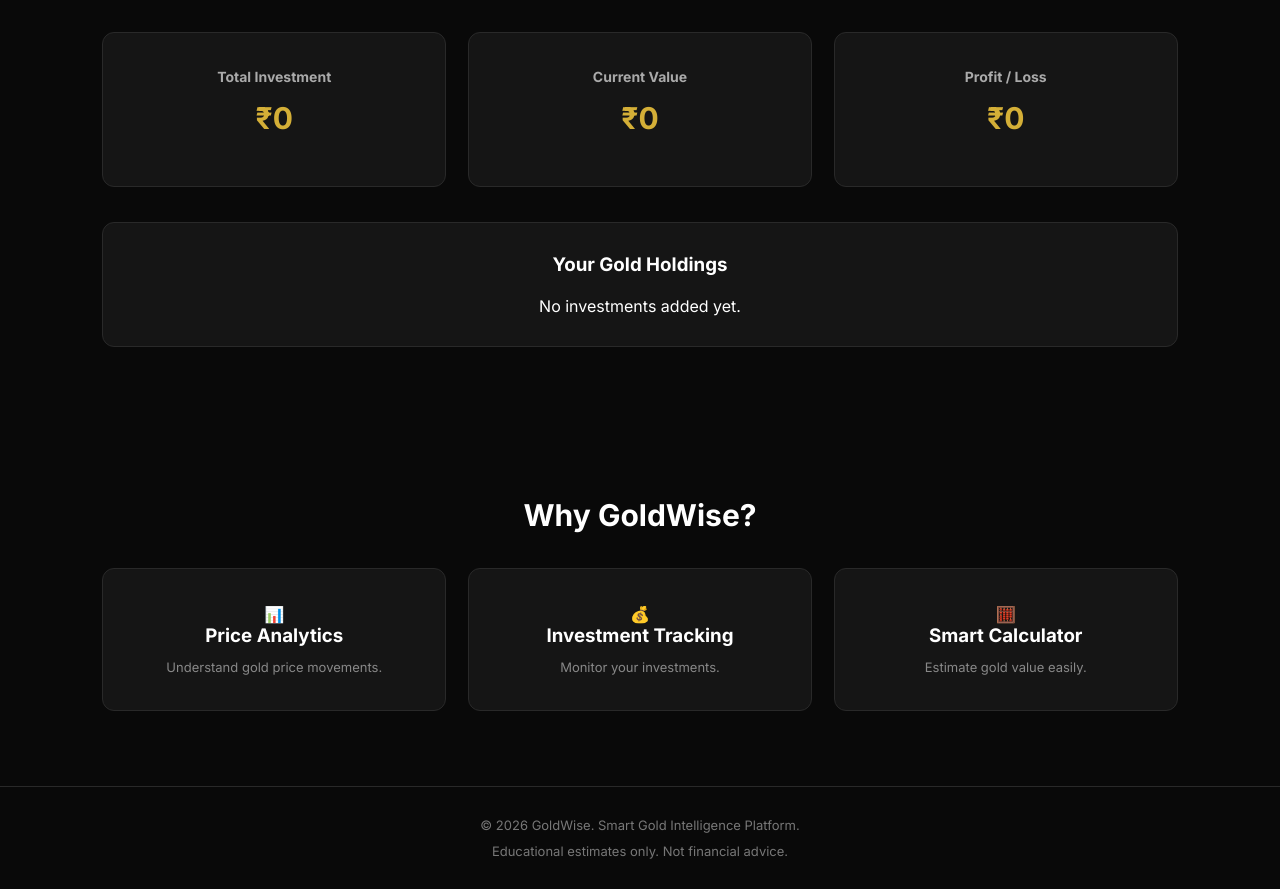
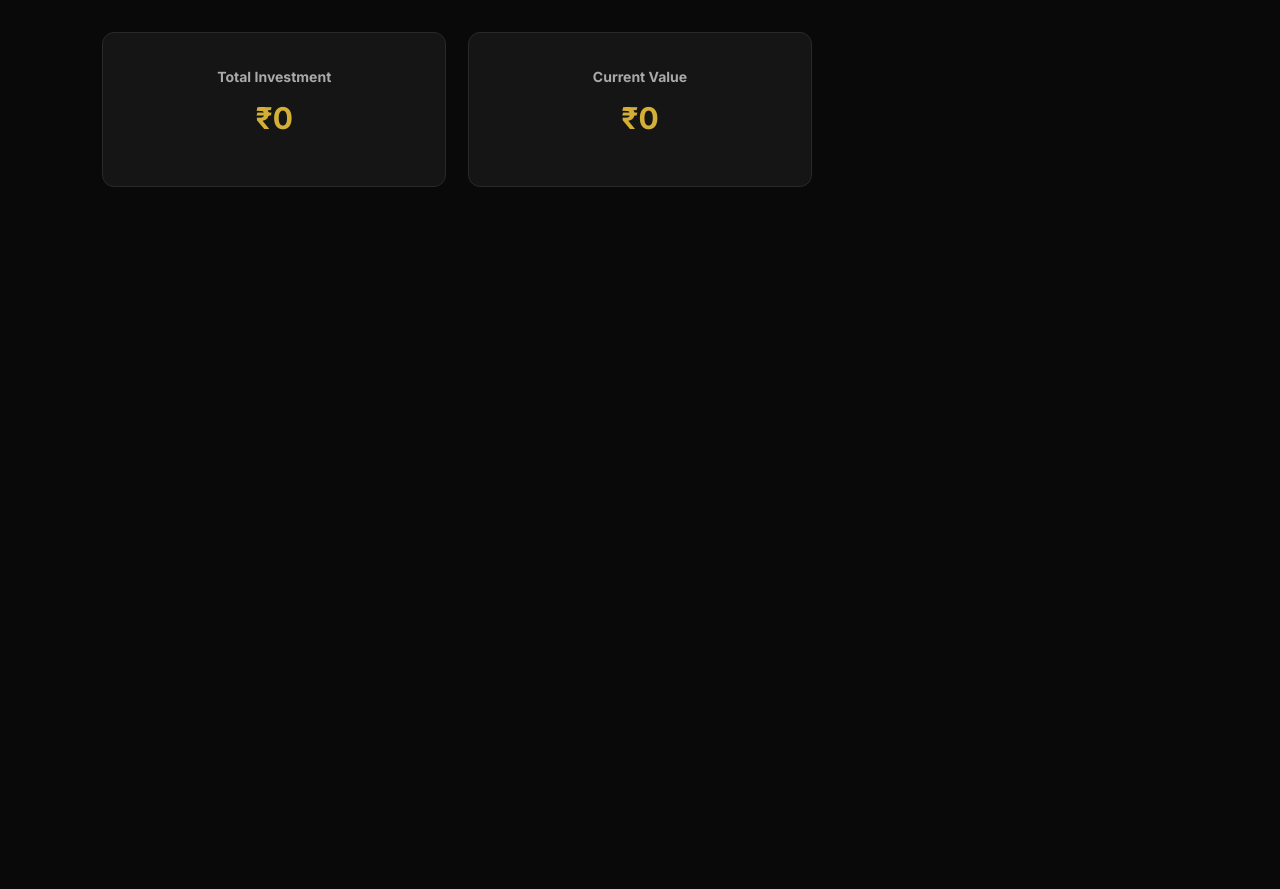
Before and after one commit to abhishek-renake/GoldWise, a plain HTML site: page index.html in a window 1280 px wide. Shown: the part 2458-3347 px from the top of the page. After the commit the page ends 2720 px from the top, so only its background shows below. Drawn offline with nearby package versions, Linux system fonts and the light colour scheme.

Commit message:
Initial GoldWise setup
Removed unnecessary sections and elements to streamline the HTML structure.

```diff
--- a/index.html
+++ b/index.html
@@ -4,7 +4,6 @@
     <meta charset="UTF-8">
     <meta name="viewport" content="width=device-width, initial-scale=1.0">
     <title>GoldWise | Smart Gold Intelligence</title>
-
     <link rel="stylesheet" href="css/style.css">
     <script src="https://cdn.jsdelivr.net/npm/chart.js"></script>
 </head>
@@ -44,13 +43,11 @@
             <h2>₹13,000</h2>
             <p>Per Gram · Sample</p>
         </div>
-
         <div class="price-card">
             <h3>22K Gold</h3>
             <h2>₹11,917</h2>
             <p>Per Gram · Sample</p>
         </div>
-
         <div class="price-card">
             <h3>18K Gold</h3>
             <h2>₹9,750</h2>
@@ -106,52 +103,7 @@
             <h3>Total Investment</h3>
             <h2 id="totalInvestment">₹0</h2>
         </div>
-
         <div>
             <h3>Current Value</h3>
             <h2 id="currentValue">₹0</h2>
         </div>
-
-        <div>
-            <h3>Profit / Loss</h3>
-            <h2 id="profitLoss">₹0</h2>
-        </div>
-    </div>
-
-    <div class="investment-list">
-        <h3>Your Gold Holdings</h3>
-        <div id="investmentList">No investments added yet.</div>
-    </div>
-</section>
-
-<section id="insights" class="insights">
-    <h2>Why GoldWise?</h2>
-
-    <div class="insight-container">
-        <div>📊
-            <h3>Price Analytics</h3>
-            <p>Understand gold price movements.</p>
-        </div>
-
-        <div>💰
-            <h3>Investment Tracking</h3>
-            <p>Monitor your investments.</p>
-        </div>
-
-        <div>🧮
-            <h3>Smart Calculator</h3>
-            <p>Estimate gold value easily.</p>
-        </div>
-    </div>
-</section>
-
-</main>
-
-<footer>
-    <p>© 2026 GoldWise. Smart Gold Intelligence Platform.</p>
-    <p>Educational estimates only. Not financial advice.</p>
-</footer>
-
-<script src="js/app.js"></script>
-</body>
-</html>
```
